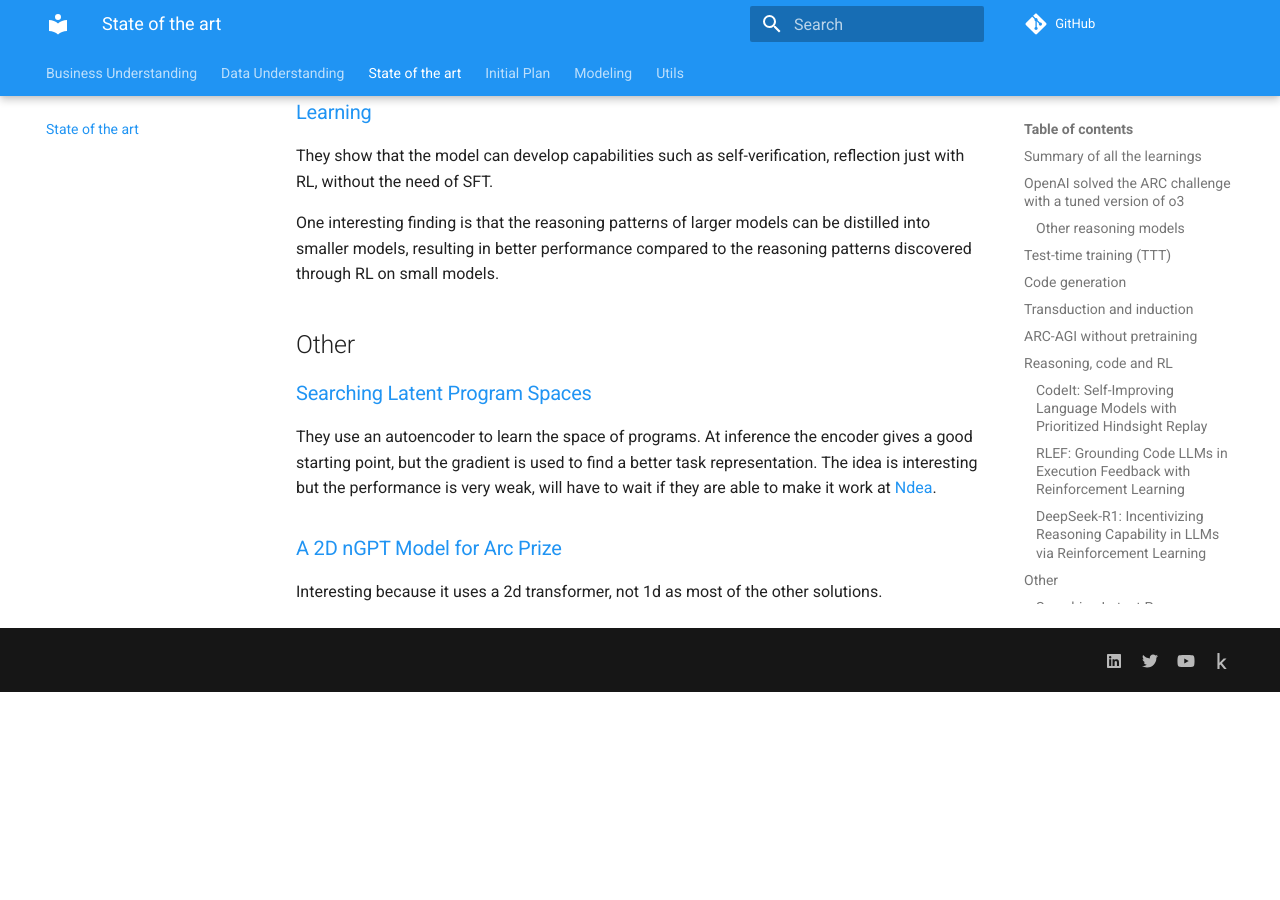
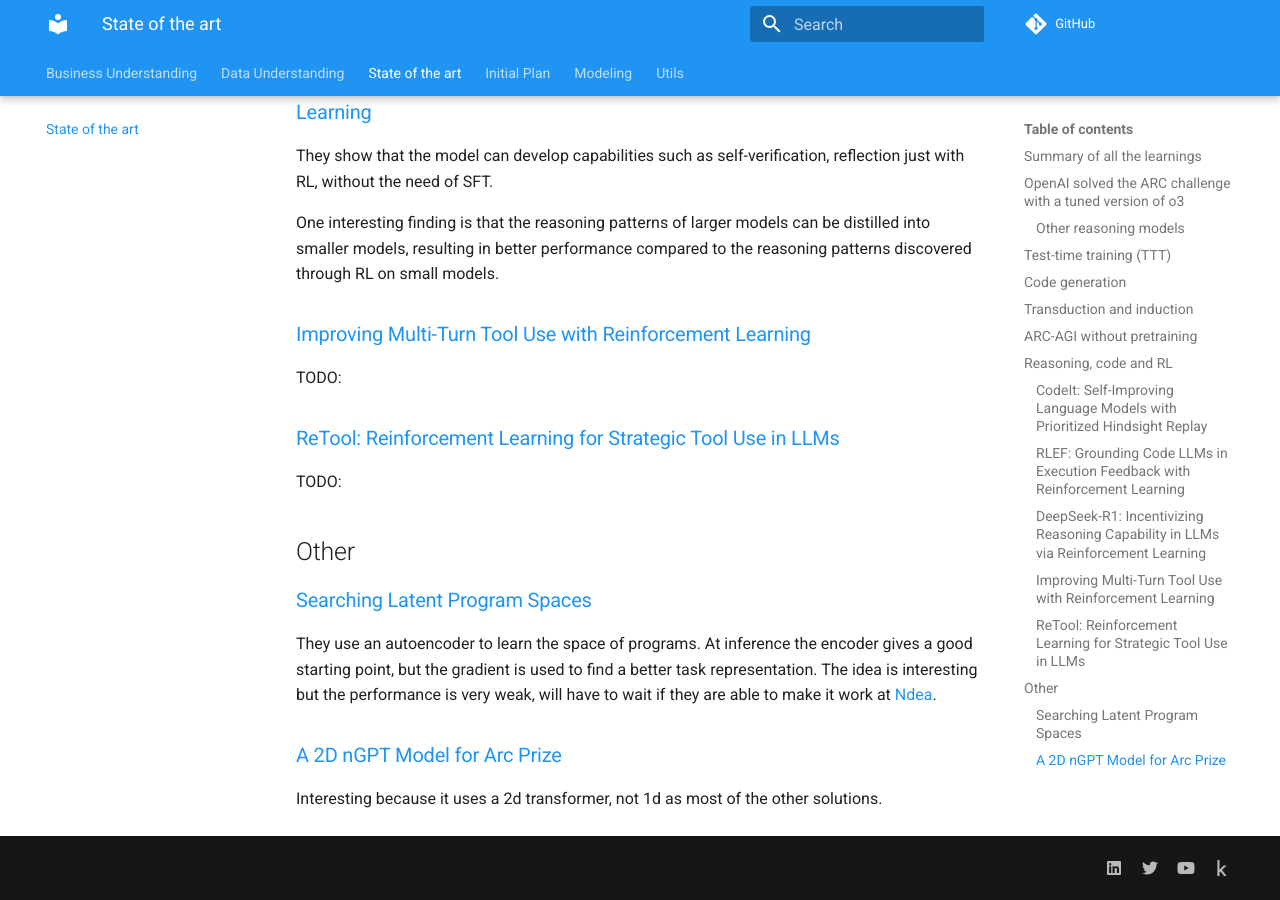
Before and after one commit to ironbar/arc25, an MkDocs documentation site: the page built from docs/03_State_of_the_art.md, in a window 1280 px wide and 900 px high, scrolled down 4520 px. Built offline with MkDocs 1.6.1 and Material for MkDocs 9.7.7, drawn with Linux system fonts in a browser that asks for light colours; comment, search, counter and statistics services are not loaded; before the commit the page ends 5212 px from its top, so only the background shows below that.

Commit message:
added two new papers to read and summarize

```diff
--- a/docs/03_State_of_the_art.md
+++ b/docs/03_State_of_the_art.md
@@ -103,6 +103,14 @@ They show that the model can develop capabilities such as self-verification, ref
 
 One interesting finding is that the reasoning patterns of larger models can be distilled into smaller models, resulting in better performance compared to the reasoning patterns discovered through RL on small models.
 
+### [Improving Multi-Turn Tool Use with Reinforcement Learning](https://www.bespokelabs.ai/blog/improving-multi-turn-tool-use-with-reinforcement-learning)
+
+TODO:
+
+### [ReTool: Reinforcement Learning for Strategic Tool Use in LLMs](https://arxiv.org/abs/2504.11536)
+
+TODO:
+
 ## Other
 
 ### [Searching Latent Program Spaces](https://arxiv.org/abs/2411.08706)
```
Also changed, not shown: 1 other file.
